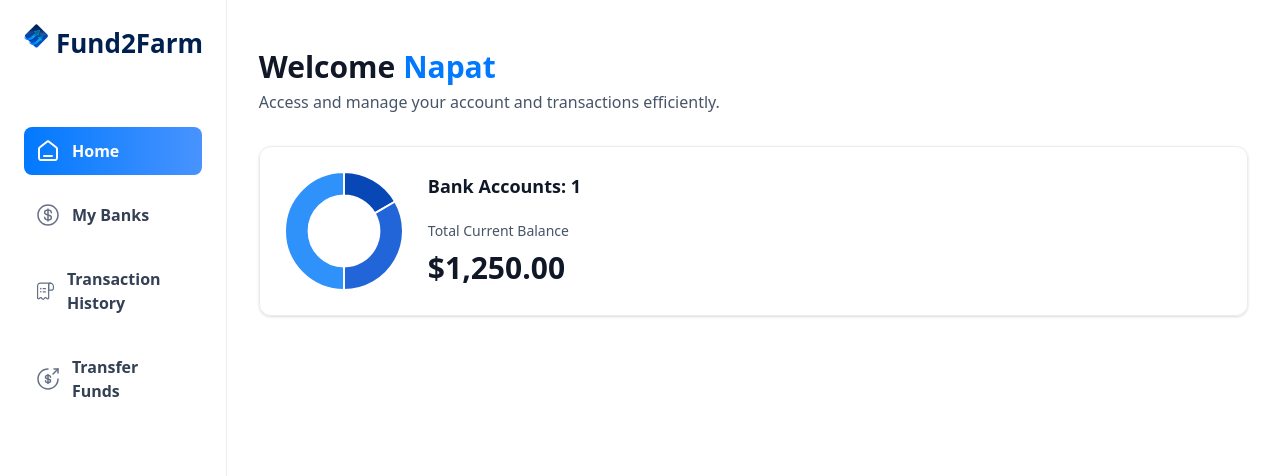
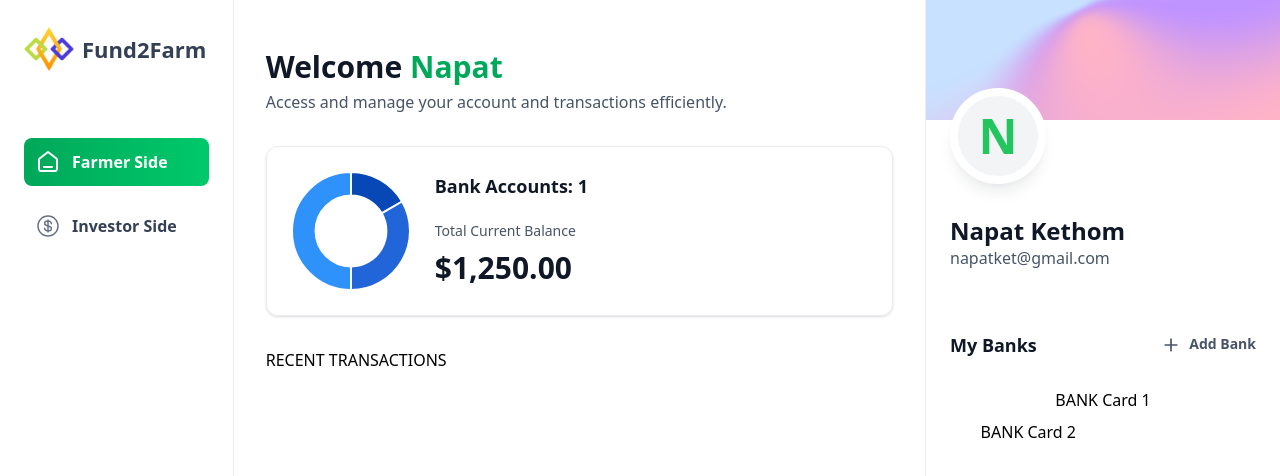
Before and after one commit to Shiro3000/F2F, a Next.js app: page / in a window 1280 px wide. Shown: the top 476 px of the page. Built offline with nearby package versions, Linux system fonts and the light colour scheme.

Commit message:
update file

```diff
--- /dev/null
+++ b/app/(root)/investor-side/page.tsx
@@ -0,0 +1,9 @@
+import React from 'react'
+
+const InvestorSide = () => {
+  return (
+    <div>InvestorSide</div>
+  )
+}
+
+export default InvestorSide
--- a/app/(root)/layout.tsx
+++ b/app/(root)/layout.tsx
@@ -15,7 +15,7 @@ export default function RootLayout({
 
         <div className="flex size-full flex-col">
           <div className="root-layout">
-            <Image src="/icons/logo.svg" width={30} height={30} alt="menu icon" />
+            <Image src="/icons/F2F_logo.svg" width={30} height={30} alt="menu icon" />
             <div>
               <MobileNav user={loggedIn}/>
             </div>
--- a/app/(root)/page.tsx
+++ b/app/(root)/page.tsx
@@ -1,9 +1,10 @@
 import HeaderBox from '@/components/HeaderBox'
+import RightSidebar from '@/components/RightSidebar';
 import TotalBalanceBox from '@/components/TotalBalanceBox';
 import React from 'react'
 
 const Home = () => {
-  const loggedIn = { firstName: 'Napat' };
+  const loggedIn = { firstName: 'Napat', lastName: 'Kethom', email: 'napatket@gmail.com' };
 
   return (
     <section className='home'>
@@ -22,7 +23,15 @@ const Home = () => {
             totalCurrentBalance={1250.00}
           />
         </header>
+
+        RECENT TRANSACTIONS
       </div>
+
+      <RightSidebar
+        user={loggedIn}
+        transections={[]}
+        banks={[{}, {}]}
+      />
     </section>
   )
 }
--- a/app/globals.css
+++ b/app/globals.css
@@ -365,11 +365,13 @@
 
   /* Sidebar */
   .sidebar {
-    @apply sticky left-0 top-0 flex h-screen w-fit flex-col  justify-between border-r border-gray-200 bg-white pt-8 text-white max-md:hidden sm:p-4 xl:p-6 2xl:w-[355px];
+    @apply sticky left-0 top-0 flex h-screen w-[275px] flex-col  justify-between border-r border-gray-200 bg-white pt-8 text-white max-md:hidden sm:p-4 xl:p-6 2xl:w-[355px];
   }
 
   .sidebar-logo {
-    @apply 2xl:text-26 font-ibm-plex-serif text-[26px] font-bold text-black-1 max-xl:hidden;
+    @apply 2xl:text-26 font-ibm-plex-serif text-[22px] font-bold text-black-2 max-xl:hidden;
+    display: flex;
+    align-items: center;
   }
 
   .sidebar-link {
--- a/components/MobileNav.tsx
+++ b/components/MobileNav.tsx
@@ -30,16 +30,16 @@ const MobileNav = ({ user }: MobileNavProps) => {
                         className="cursor-pointer"
                     />
                 </SheetTrigger>
-                <SheetContent side="left" className="border-non bg-white">
+                <SheetContent side="left" className="w-fit border-non bg-white">
                     <Link href='/'
-                    className='flex cursor-pointer item-center gap-1 px-4'>
+                    className='flex cursor-pointer item-center gap-1 px-5 pt-5'>
                         <Image
-                            src="/icons/logo.svg"
+                            src="/icons/F2F_logo.svg"
                             width={34}
                             height={34}
                             alt="Fund2Farm logo"
                         />
-                        <h1 className="text-26 font-ibm-plex-serif font-bold text-black-1">Fund2Farm</h1>
+                        <h1 className="align-items-center text-26 font-ibm-plex-serif font-bold text-black-2">Fund2Farm</h1>
                     </Link>
                     <div className="mobilenav-sheet">
                         <SheetClose asChild>
@@ -59,15 +59,19 @@ const MobileNav = ({ user }: MobileNavProps) => {
                                                         'brightness-[3] invert-0': isActive
                                                     })}
                                                 />
-                                                <p className={cn('sidebar-label',{'!text-white' :isActive})}>
+                                                <p className={cn('text-16 font-semibold text-black-2',{'text-white' :isActive})}>
                                                     {item.label}
                                                 </p>
                                             </Link>
                                         </SheetClose>
                                     )
                                 })}
+
+                            USER
                             </nav>
                         </SheetClose>
+
+                        FOOTER
                     </div>
 
 
--- /dev/null
+++ b/components/RightSidebar.tsx
@@ -0,0 +1,60 @@
+import Image from 'next/image'
+import Link from 'next/link'
+import React from 'react'
+
+const RightSidebar = ({ user, transactions, banks }: RightSidebarProps) => {
+  return (
+    <section className='right-sidebar'>
+        <section className='flex flex-col pb-8'>
+            <div className='profile-banner'/>
+            <div className='profile'>
+                <div className='profile-img'>
+                    <span className='text-5xl font-bold text-green-500'>
+                        {user.firstName[0]}
+                    </span>
+                </div>
+
+                <div className='profile-details'>
+                    <h1 className='profile-name'>
+                        {user.firstName} {user.lastName}
+                    </h1>
+                    <p className='profile-email'>
+                        {user.email}
+                    </p>
+                </div>
+            </div>
+        </section>
+
+        <section className='banks'>
+            <div className='flex w-full justify-between'>
+                <h2 className='header-2'>My Banks</h2>
+                <Link href="/" className='flex gap-2'>
+                    <Image src="/icons/plus.svg"
+                        width={20}
+                        height={20}
+                        alt="plus"
+                    />
+                    <h2 className='text-14 font-semibold text-gray-600'>
+                        Add Bank
+                    </h2>
+                </Link>
+            </div>
+
+            {banks?.length > 0 && (
+                    <div className='relative flex flex-1 flex-col items-center justify-center gap-5'>
+                        <div className='relative z-10'>
+                            BANK Card 1
+                        </div>
+                        {banks[1] && (
+                            <div className='absolute right-0 top-8 z-0 w-[90%]'>
+                                BANK Card 2
+                            </div>
+                        )}
+                </div>
+            )}
+        </section>
+    </section>
+  )
+}
+
+export default RightSidebar
--- a/components/Sidebar.tsx
+++ b/components/Sidebar.tsx
@@ -17,11 +17,11 @@ const Sidebar = ({user}: SiderbarProps) => {
             <Link href='/'
             className='flex mb-12 cursor-pointer item-center gap-2'>
                 <Image
-                    src="/icons/logo.svg"
+                    src="/icons/F2F_logo.svg"
                     width={34}
                     height={34}
                     alt="Fund2Farm logo"
-                    className="size-[24px] max-xl:size-14"
+                    className="size-[50px] max-xl:size-14"
                 />
                 <h1 className="sidebar-logo">Fund2Farm</h1>
             </Link>
--- a/constants/index.ts
+++ b/constants/index.ts
@@ -2,22 +2,12 @@ export const sidebarLinks = [
   {
     imgURL: "/icons/home.svg",
     route: "/",
-    label: "Home",
+    label: "Farmer Side",
   },
   {
     imgURL: "/icons/dollar-circle.svg",
-    route: "/my-banks",
-    label: "My Banks",
-  },
-  {
-    imgURL: "/icons/transaction.svg",
-    route: "/transaction-history",
-    label: "Transaction History",
-  },
-  {
-    imgURL: "/icons/money-send.svg",
-    route: "/payment-transfer",
-    label: "Transfer Funds",
+    route: "/investor-side",
+    label: "Investor Side",
   },
 ];
 
--- a/tailwind.config.ts
+++ b/tailwind.config.ts
@@ -23,7 +23,7 @@ const config = {
         fill: {
           1: "rgba(255, 255, 255, 0.10)",
         },
-        bankGradient: "#0179FE",
+        bankGradient: "#00A859",
         indigo: {
           500: "#6172F3",
           700: "#3538CD",
@@ -70,7 +70,7 @@ const config = {
         },
       },
       backgroundImage: {
-        "bank-gradient": "linear-gradient(90deg, #0179FE 0%, #4893FF 100%)",
+        "bank-gradient": 'linear-gradient(90deg, #00A859 0%, #00C96B 100%)',
         "gradient-mesh": "url('/icons/gradient-mesh.svg')",
         "bank-green-gradient":
           "linear-gradient(90deg, #01797A 0%, #489399 100%)",
```
Also changed, not shown: public/icons/F2F_logo.svg (added). Lines whose indentation alone changed are shown as unchanged.
